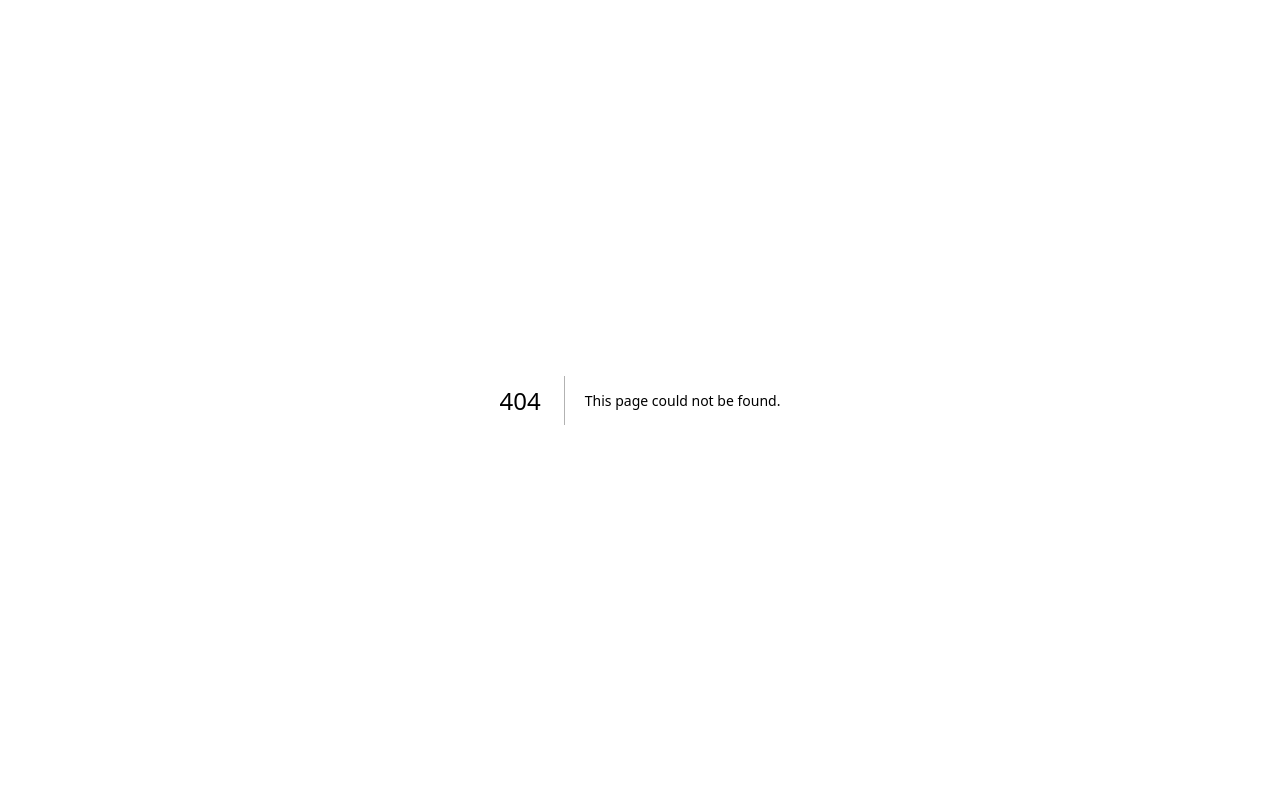
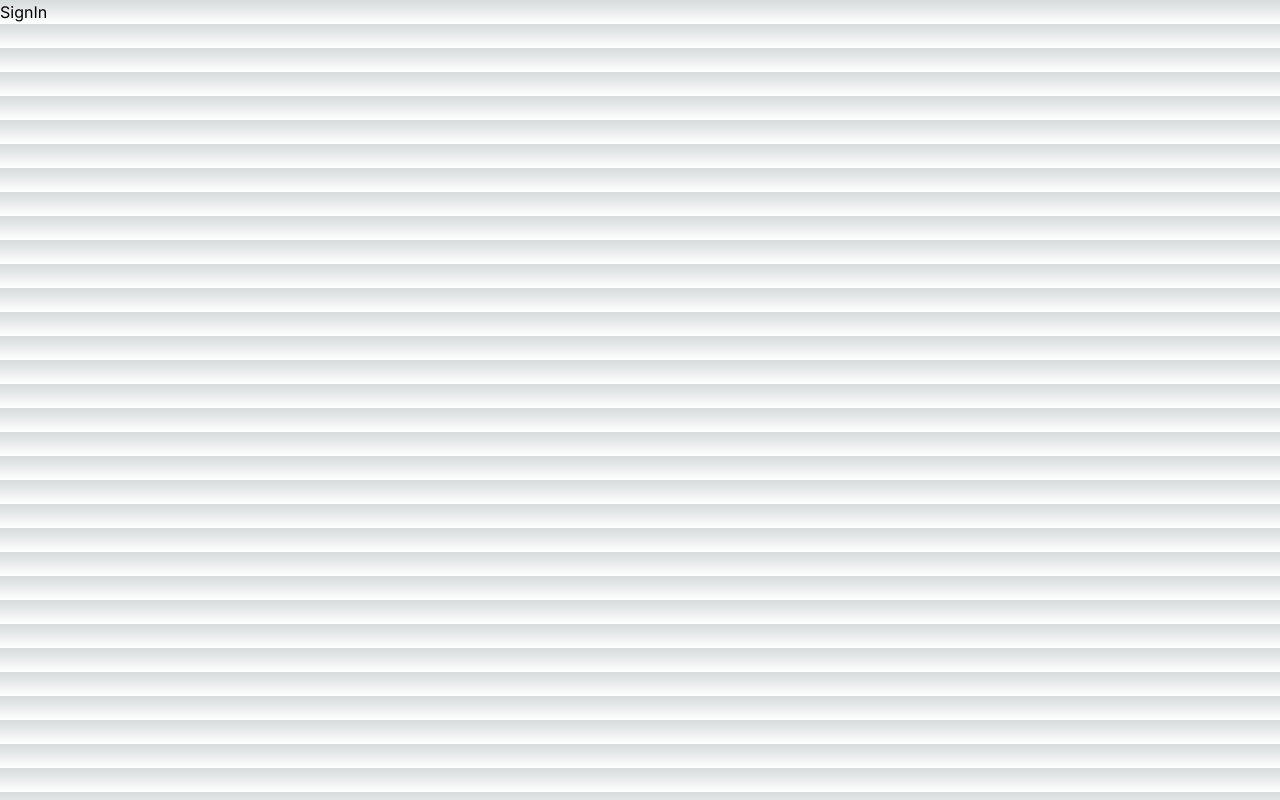
Before and after one commit to EmmanuelOBUjunior/estate, a Next.js app in the folder client/: page /signin in a window 1280 px wide. Before the commit this address had no page. Built offline with nearby package versions, Linux system fonts and the light colour scheme.

Commit message:
added signin template

```diff
--- /dev/null
+++ b/client/app/signin/page.jsx
@@ -0,0 +1,9 @@
+import React from 'react'
+
+const SignIn = () => {
+  return (
+    <div>SignIn</div>
+  )
+}
+
+export default SignIn
```
